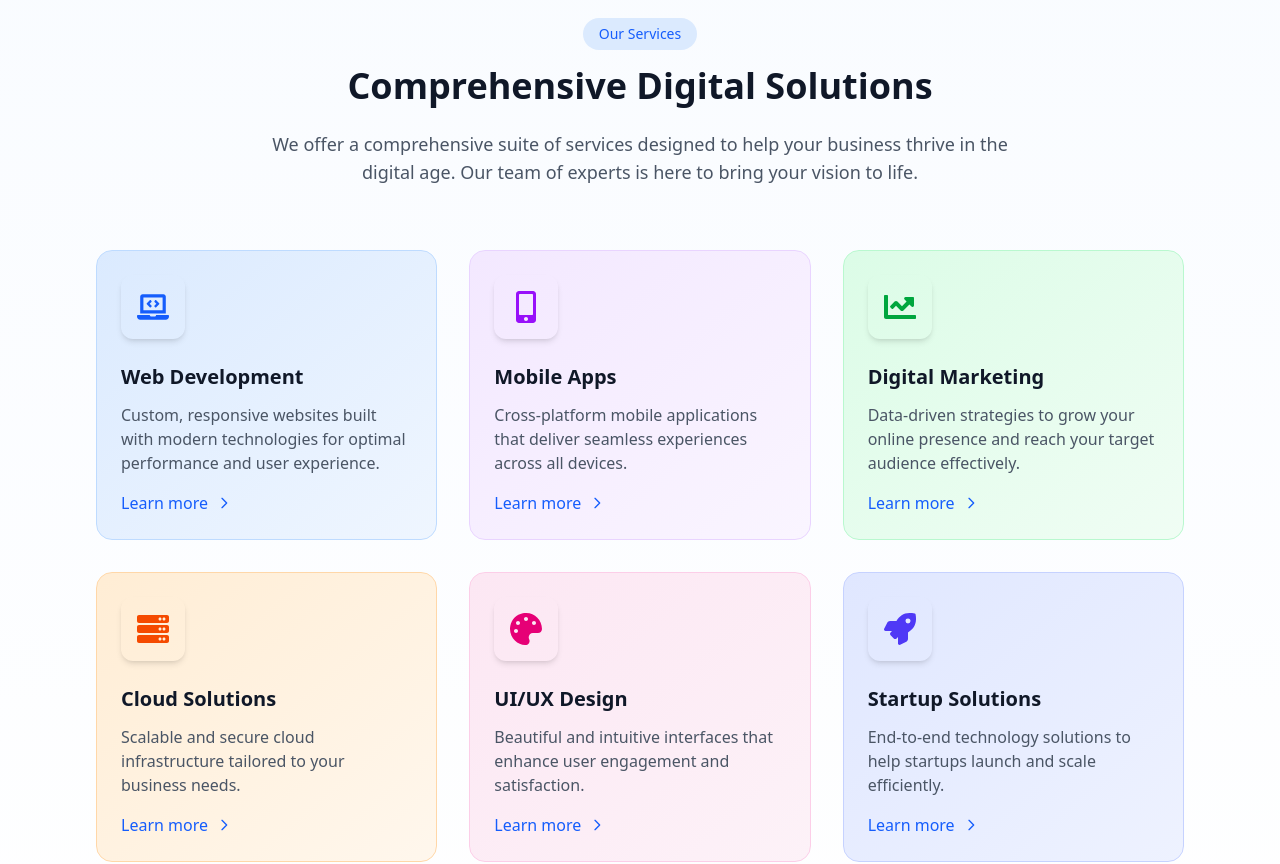
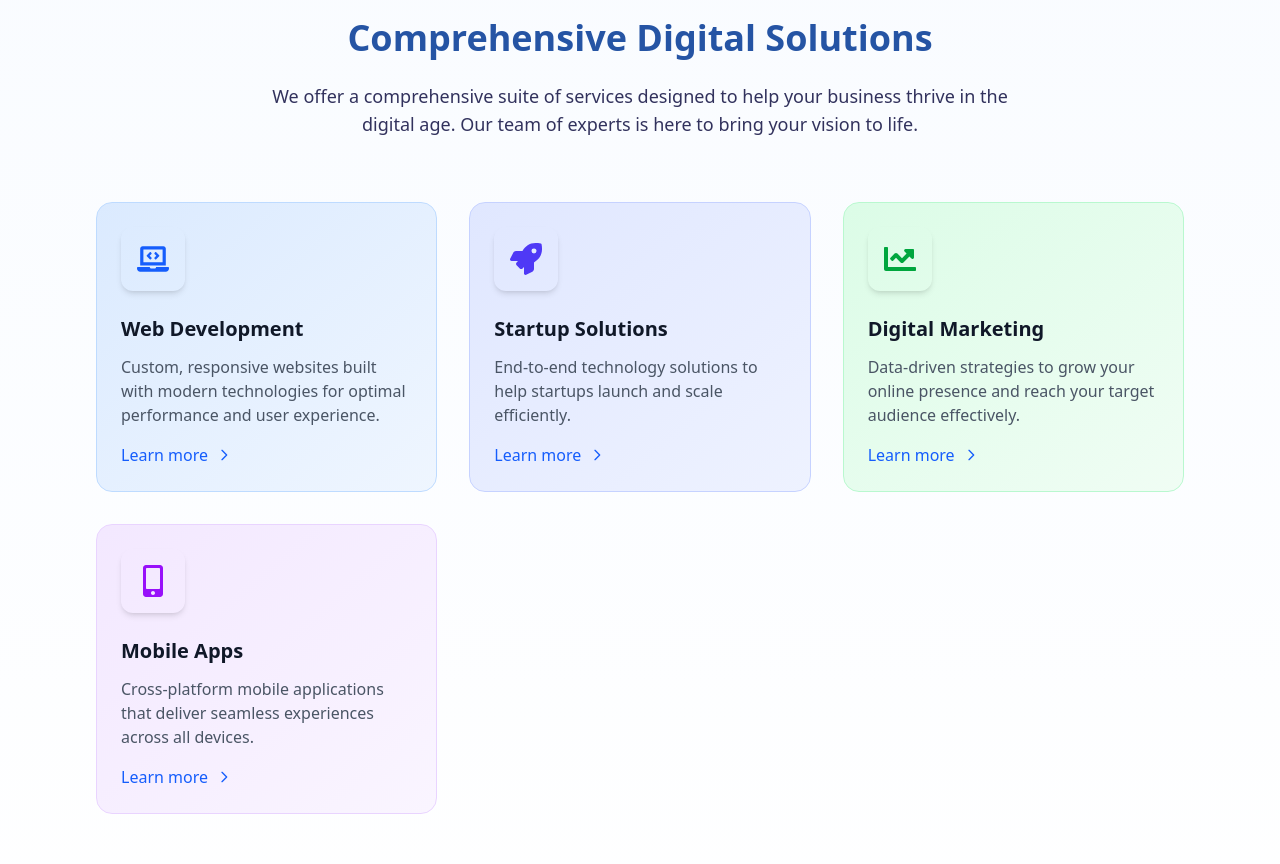
Before and after one commit to MuazamMughal/skillOrbit-app, a Next.js app: page / in a window 1280 px wide. Shown: the part 1840-2704 px from the top of the page. Built offline with nearby package versions, Linux system fonts and the light colour scheme.

Commit message:
client changes Services card

```diff
--- a/src/components/common/Services.tsx
+++ b/src/components/common/Services.tsx
@@ -1,5 +1,6 @@
 "use client";
 
+import Link from 'next/link';
 import React, { useEffect, useRef, useState } from 'react';
 import { FaLaptopCode, FaMobileAlt, FaChartLine, FaServer, FaPalette, FaRocket } from 'react-icons/fa';
 
@@ -12,12 +13,13 @@ const services = [
     border: 'border-blue-200'
   },
   {
-    icon: <FaMobileAlt className="w-8 h-8 text-purple-600" />,
-    title: 'Mobile Apps',
-    description: 'Cross-platform mobile applications that deliver seamless experiences across all devices.',
-    color: 'from-purple-100 to-purple-50',
-    border: 'border-purple-200'
+    icon: <FaRocket className="w-8 h-8 text-indigo-600" />,
+    title: 'Startup Solutions',
+    description: 'End-to-end technology solutions to help startups launch and scale efficiently.',
+    color: 'from-indigo-100 to-indigo-50',
+    border: 'border-indigo-200'
   },
+
   {
     icon: <FaChartLine className="w-8 h-8 text-green-600" />,
     title: 'Digital Marketing',
@@ -26,26 +28,21 @@ const services = [
     border: 'border-green-200'
   },
   {
-    icon: <FaServer className="w-8 h-8 text-orange-600" />,
-    title: 'Cloud Solutions',
-    description: 'Scalable and secure cloud infrastructure tailored to your business needs.',
-    color: 'from-orange-100 to-orange-50',
-    border: 'border-orange-200'
-  },
-  {
-    icon: <FaPalette className="w-8 h-8 text-pink-600" />,
-    title: 'UI/UX Design',
-    description: 'Beautiful and intuitive interfaces that enhance user engagement and satisfaction.',
-    color: 'from-pink-100 to-pink-50',
-    border: 'border-pink-200'
-  },
-  {
-    icon: <FaRocket className="w-8 h-8 text-indigo-600" />,
-    title: 'Startup Solutions',
-    description: 'End-to-end technology solutions to help startups launch and scale efficiently.',
-    color: 'from-indigo-100 to-indigo-50',
-    border: 'border-indigo-200'
-  }
+    icon: <FaMobileAlt className="w-8 h-8 text-purple-600" />,
+     title: 'Mobile Apps',
+     description: 'Cross-platform mobile applications that deliver seamless experiences across all devices.',
+     color: 'from-purple-100 to-purple-50',
+     border: 'border-purple-200'
+   },
+
+  // {
+  //   icon: <FaPalette className="w-8 h-8 text-pink-600" />,
+  //   title: 'UI/UX Design',
+  //   description: 'Beautiful and intuitive interfaces that enhance user engagement and satisfaction.',
+  //   color: 'from-pink-100 to-pink-50',
+  //   border: 'border-pink-200'
+  // },
+
 ];
 
 const useIntersectionObserver = (ref: React.RefObject<HTMLElement>, options: IntersectionObserverInit = {}) => {
@@ -135,13 +132,12 @@ const Services = () => {
     <section ref={sectionRef} className="py-20">
       <div className="container mx-auto px-4 sm:px-6 lg:px-24">
         <div className="text-center max-w-3xl mx-auto mb-16">
-          <span className="inline-block px-4 py-1.5 text-sm font-medium text-blue-600 bg-blue-100 rounded-full mb-4">
-            Our Services
-          </span>
-          <h2 className="text-4xl font-bold text-gray-900 mb-6">
+
+
+          <h2 className="text-4xl font-bold text-[#2554A4] mb-6">
             Comprehensive Digital Solutions
           </h2>
-          <p className="text-lg text-gray-600 max-w-3xl mx-auto">
+          <p className="text-lg text-[#32325D] max-w-3xl mx-auto">
             We offer a comprehensive suite of services designed to help your business thrive in the digital age. Our team of experts is here to bring your vision to life.
           </p>
         </div>
@@ -158,12 +154,14 @@ const Services = () => {
         </div>
 
         <div className="mt-16 text-center">
+          <Link href="/services">
           <button className="px-8 py-3 bg-blue-600 hover:bg-blue-700 text-white font-medium rounded-lg transition-colors duration-300 inline-flex items-center">
             View All Services
             <svg className="w-4 h-4 ml-2" fill="none" stroke="currentColor" viewBox="0 0 24 24">
               <path strokeLinecap="round" strokeLinejoin="round" strokeWidth="2" d="M14 5l7 7m0 0l-7 7m7-7H3" />
             </svg>
           </button>
+          </Link>
         </div>
       </div>
     </section>
```
